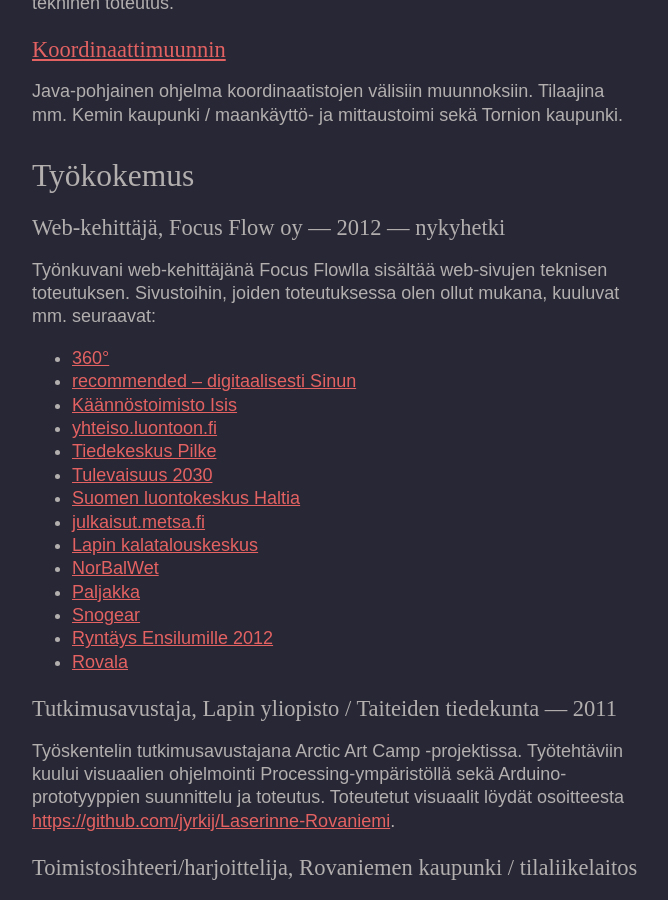
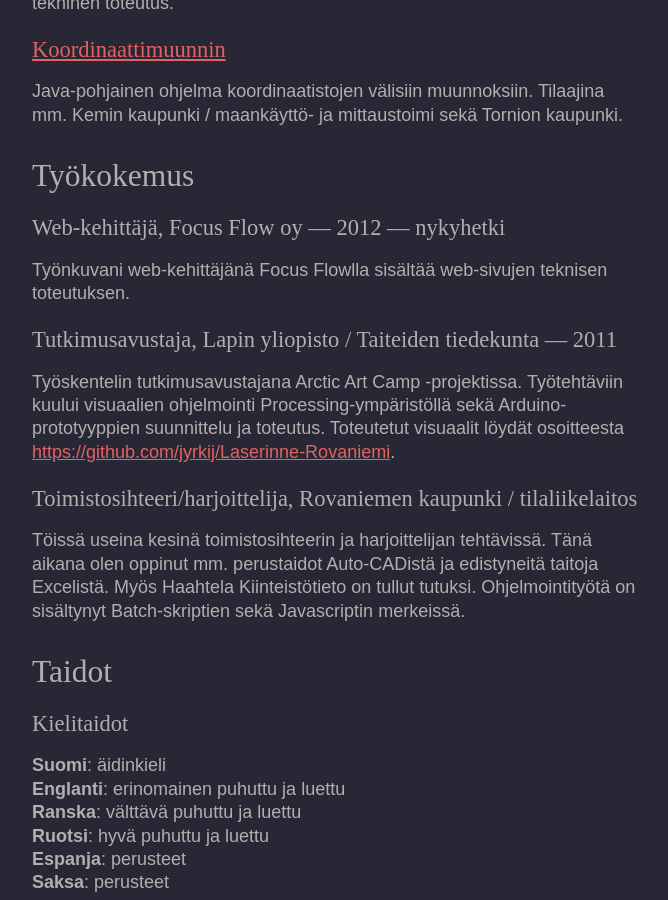
Before and after one commit to jyrkij/jlilja.net, a Jekyll site: the page built from cv.markdown, in a window 1280 px wide and 900 px high, scrolled down 767 px. Shown: the whole window, without its empty margins (167-835 px from the left). Built offline with Jekyll 4.4.1, drawn with Linux system fonts in a browser that asks for light colours.

Commit message:
Remove Focus references.

```diff
--- a/cv.markdown
+++ b/cv.markdown
@@ -28,22 +28,6 @@
 #### Web-kehittäjä, Focus Flow oy — 2012 — nykyhetki
 
 Työnkuvani web-kehittäjänä Focus Flowlla sisältää web-sivujen teknisen toteutuksen.
-Sivustoihin, joiden toteutuksessa olen ollut mukana, kuuluvat mm. seuraavat:
-
- - [360°](http://www.360astetta.fi)
- - [recommended – digitaalisesti Sinun](http://digi.recommended.fi)
- - [Käännöstoimisto Isis](http://www.isis.fi)
- - [yhteiso.luontoon.fi](http://yhteiso.luontoon.fi)
- - [Tiedekeskus Pilke](http://www.tiedekeskus-pilke.fi)
- - [Tulevaisuus 2030](http://tulevaisuus.2030.fi)
- - [Suomen luontokeskus Haltia](http://www.haltia.com)
- - [julkaisut.metsa.fi](http://julkaisut.metsa.fi)
- - [Lapin kalatalouskeskus](http://www.lapinkalatalouskeskus.fi)
- - [NorBalWet](http://www.norbalwet.org)
- - [Paljakka](http://www.paljakka.fi)
- - [Snogear](http://www.snogear.fi)
- - [Ryntäys Ensilumille 2012](http://www.ensilumi.fi)
- - [Rovala](http://www.rovala.fi)
 
 #### Tutkimusavustaja, Lapin yliopisto / Taiteiden tiedekunta — 2011
 
```
